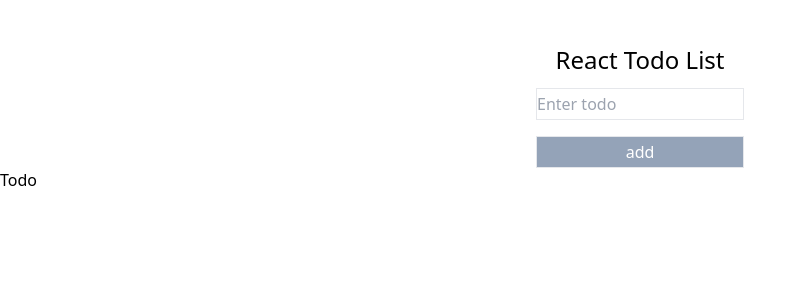
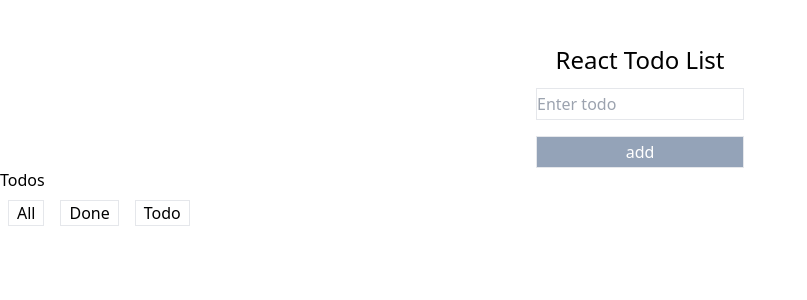
Before and after one commit to mehmetenfa/tracker, a React (Create React App) app: page / in a window 1280 px wide. Shown: the top 300 px of the page, without its empty margins (0-807 px from the left). Built offline with nearby package versions, Linux system fonts and the light colour scheme.

Commit message:
icons and todo

```diff
--- a/package.json
+++ b/package.json
@@ -9,6 +9,7 @@
     "react": "^18.2.0",
     "react-dom": "^18.2.0",
     "react-icon": "^1.0.0",
+    "react-icons": "^4.7.1",
     "react-scripts": "5.0.1",
     "web-vitals": "^2.1.4"
   },
--- a/src/components/Todo.jsx
+++ b/src/components/Todo.jsx
@@ -1,8 +1,30 @@
-import React from 'react'
+import {AiFillDelete} from 'react-icons/ai'
+import {FiEdit} from 'react-icons/fi'
 
-const Todo = () => {
+const Todo = ({inputs, deleteItem}) => {
   return (
-    <div>Todo</div>
+    <div>
+        <h2>Todos</h2>
+        <div>
+            <button className="border px-2 m-2" >All</button>
+            <button className="border px-2 m-2" >Done</button>
+            <button className="border px-2 m-2" >Todo</button>
+        </div>
+        <div>
+            {inputs.map((each) => {
+                const {id, todo} = each
+                return (
+                    <div className="flex justify-between">
+                        <p>{todo}</p>
+                        <div>
+                            <FiEdit />
+                            <AiFillDelete />
+                        </div>
+                    </div>
+                )
+            })}
+        </div>
+    </div>
   )
 }
 
```
Also changed, not shown: 1 other file (tests, documents, lock files or other folders).
